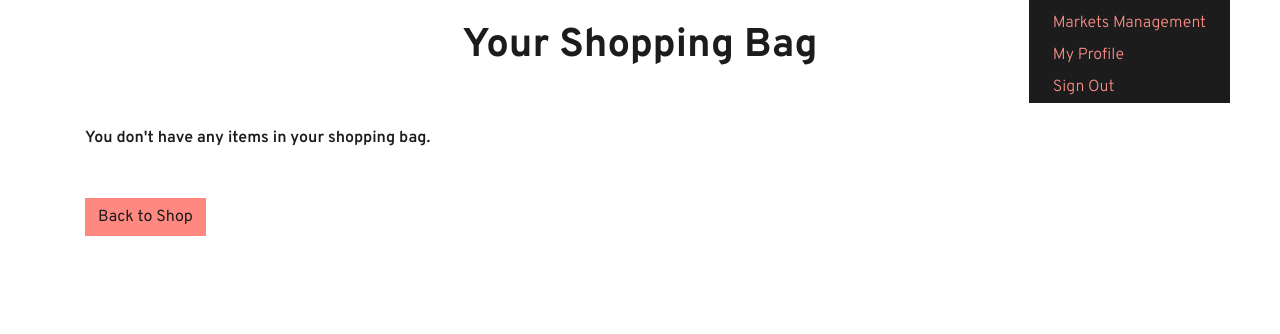
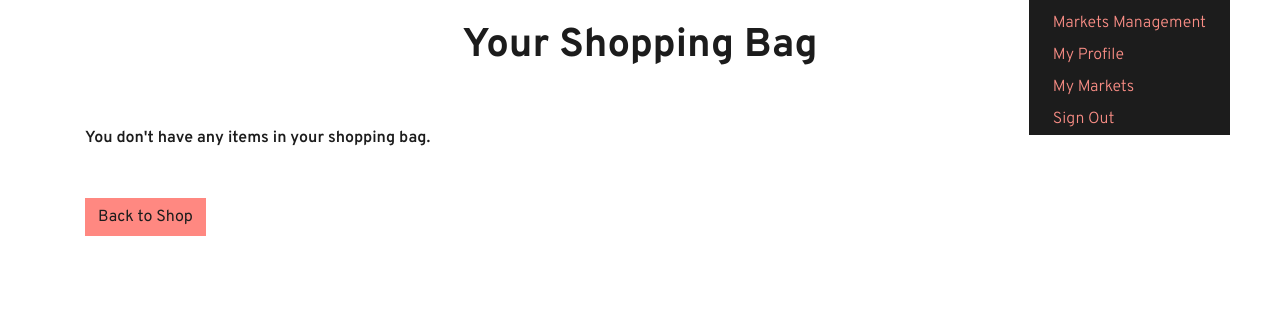
Before and after one commit to Fiona-T/knot-art, a Django app: page /cart/ in a window 1280 px wide, after a click on "Account". Shown: the part 122-456 px from the top of the page. Run offline with Django 3.2, Linux system fonts and the light colour scheme; the visitor is signed in with stand-in values (Sample User, id 1); some libraries are stand-ins or nearby versions.

Commit message:
feat: add url for my markets page to Account dropdown in header, base.html

```diff
--- a/templates/base.html
+++ b/templates/base.html
@@ -100,6 +100,7 @@
                             <a href="{% url 'add_market' %}" class="dropdown-item nav-text">Markets Management</a>
                             {% endif %}
                             <a href="{% url 'profile' %}" class="dropdown-item nav-text">My Profile</a>
+                            <a href="{% url 'my_markets' %}" class="dropdown-item nav-text">My Markets</a>
                             <a href="{% url 'account_logout' %}" class="dropdown-item nav-text">Sign Out</a>
                             {% else %}
                             <a href="{% url 'account_login' %}" class="dropdown-item nav-text">Sign In</a>
```
